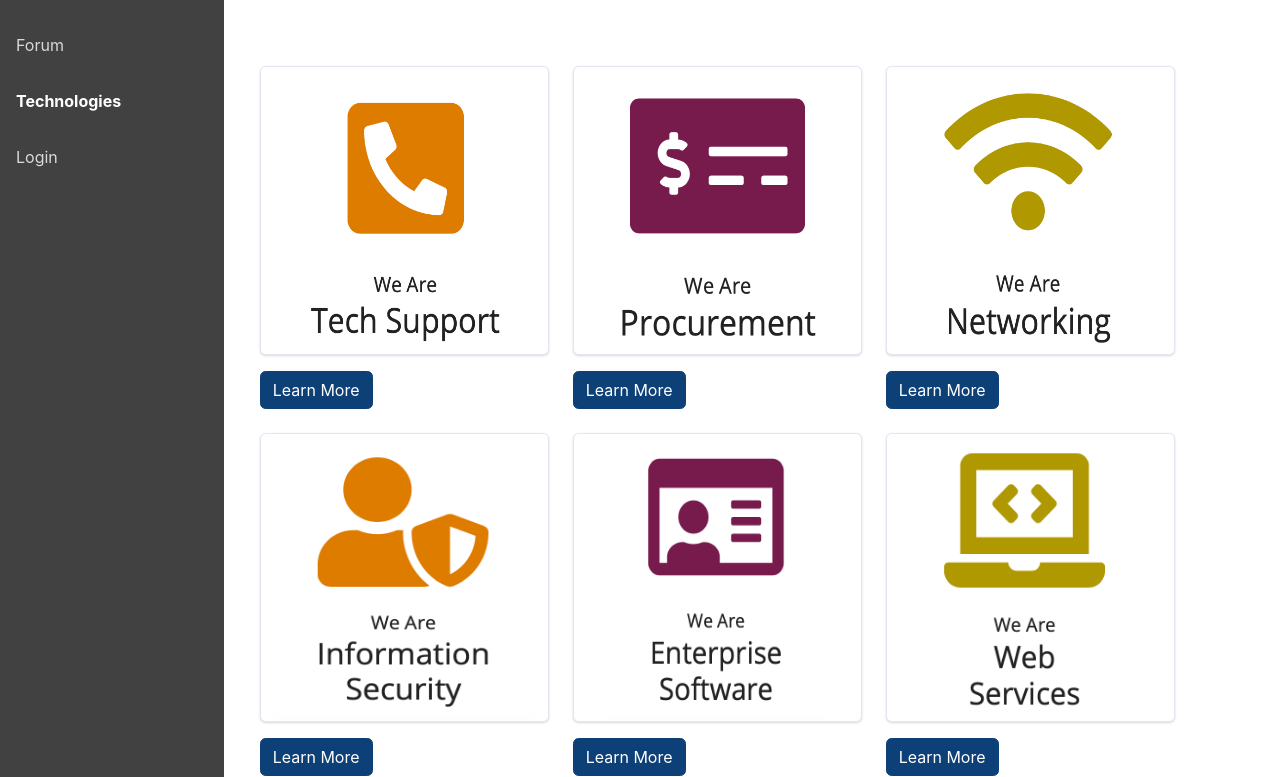
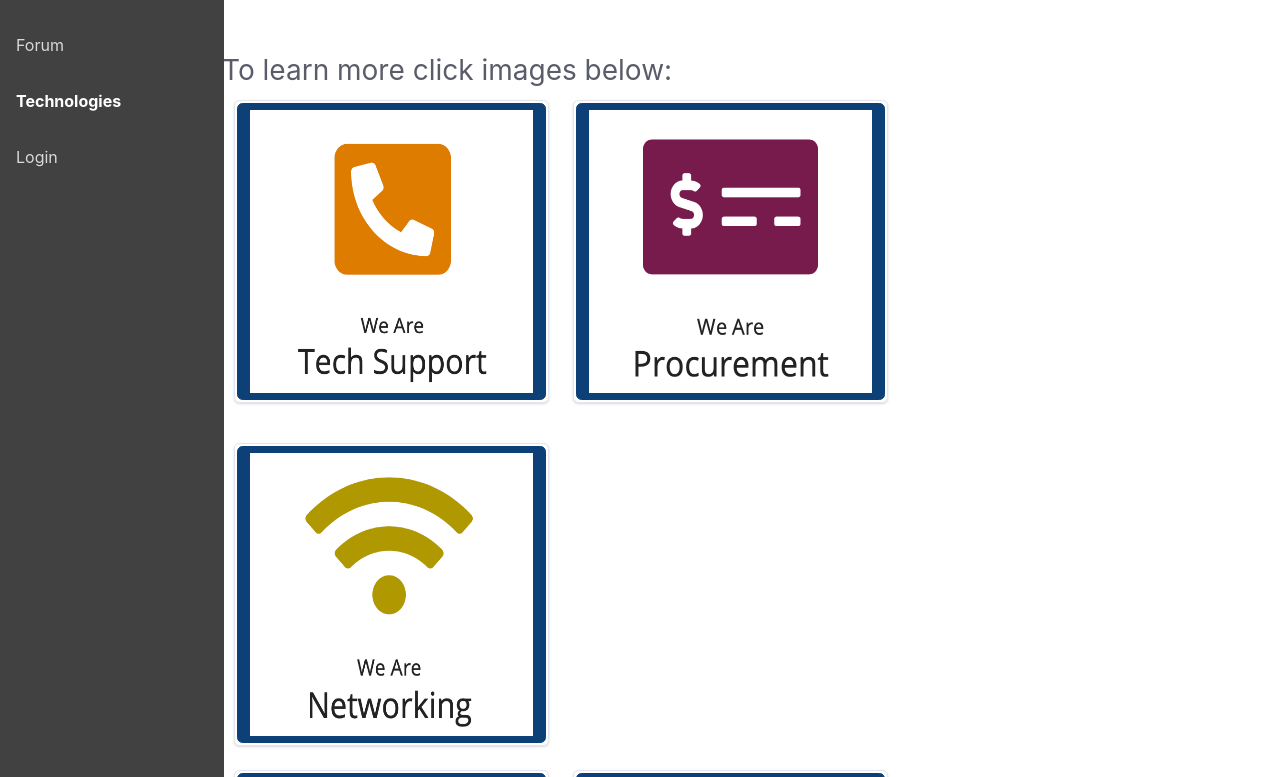
Before and after one commit to SP-Crisis/CrisisFrontEnd, a React (Create React App) app: page /tech in a window 1280 px wide. Shown: the part 223-1000 px from the top of the page. Built offline with nearby package versions, Linux system fonts and the light colour scheme.

Commit message:
updated technology

```diff
--- a/src/components/Tech.jsx
+++ b/src/components/Tech.jsx
@@ -23,45 +23,41 @@ function Tech(){
              </div>
 
              <div class="row">
+             <h1 class="h3 mb-0 text-gray-800">To learn more click images below:</h1>
+             </div>
+
+             <div class="row">
                 <div class="col-xl-8 col-lg-7">
                     <div class="card">
                     <div class="card-body">
+                        <Button variant="primary"  href="https://uits.columbusstate.edu/tech-support/" target="_blank" class="align-items-center">
                             <img src={TechSup} width="283px" height="283px" ></img>
-
+                        </Button>
                     </div>
                         </div>
                 <p></p>
-                <Button variant="primary"  href="https://uits.columbusstate.edu/tech-support/" target="_blank" class="btn btn-primary  btn-block align-items-center">
-                    Learn More
-                </Button>
 
                 </div>
 
                 <div class="col-xl-8 col-lg-7">
                     <div class="card">
                     <div class="card-body">
+                        <Button variant="primary"  href="https://uits.columbusstate.edu/procurement/" target="_blank" class="align-items-center">
                             <img src={Payment} width="283px" height="283px" ></img>
-
+                        </Button>
                     </div>
                         </div>
-                <p></p>
-                <Button variant="primary"  href="https://uits.columbusstate.edu/procurement/" target="_blank" class="btn btn-primary  btn-block align-items-center">
-                    Learn More
-                </Button>
 
                 </div>
 
                 <div class="col-xl-8 col-lg-7">
                     <div class="card">
                     <div class="card-body">
+                        <Button variant="primary"  href="https://uits.columbusstate.edu/for-students/connecting-to-the-wifi/" target="_blank" class="align-items-center">
                             <img src={Network} width="283px" height="283px" ></img>
-
+                        </Button>
                     </div>
                         </div>
-                <p></p>
-                <Button variant="primary"  href="https://uits.columbusstate.edu/for-students/connecting-to-the-wifi/" target="_blank" class="btn btn-primary  btn-block align-items-center">
-                    Learn More
-                </Button>
 
                 </div>
 
@@ -71,42 +67,33 @@ function Tech(){
                 <div class="col-xl-8 col-lg-7">
                     <div class="card">
                     <div class="card-body">
+                        <Button variant="primary"  href="https://uits.columbusstate.edu/information-security/" target="_blank" class="align-items-center">
                             <img src={Security} width="283px" height="283px" ></img>
-
+                        </Button>
                     </div>
                         </div>
-                <p></p>
-                <Button variant="primary"  href="https://uits.columbusstate.edu/information-security/" target="_blank" class="btn btn-primary  btn-block align-items-center">
-                    Learn More
-                </Button>
 
                 </div>
 
                 <div class="col-xl-8 col-lg-7">
                     <div class="card">
                     <div class="card-body">
+                        <Button variant="primary"  href="https://uits.columbusstate.edu/services/enterprisesoftware.php" target="_blank" class="align-items-center">
                             <img src={Software} width="283px" height="283px" ></img>
-
+                        </Button>
                     </div>
                         </div>
-                <p></p>
-                <Button variant="primary"  href="https://uits.columbusstate.edu/services/enterprisesoftware.php" target="_blank" class="btn btn-primary  btn-block align-items-center">
-                    Learn More
-                </Button>
 
                 </div>
 
                 <div class="col-xl-8 col-lg-7">
                     <div class="card">
                     <div class="card-body">
+                        <Button variant="primary"  href="https://uits.columbusstate.edu/services/web-services.php" target="_blank" class="align-items-center">
                             <img src={WebServices} width="283px" height="283px" ></img>
-
+                        </Button>
                     </div>
                         </div>
-                <p></p>
-                <Button variant="primary"  href="https://uits.columbusstate.edu/services/web-services.php" target="_blank" class="btn btn-primary  btn-block align-items-center">
-                    Learn More
-                </Button>
 
                 </div>
 
```
Lines whose indentation alone changed are shown as unchanged.
